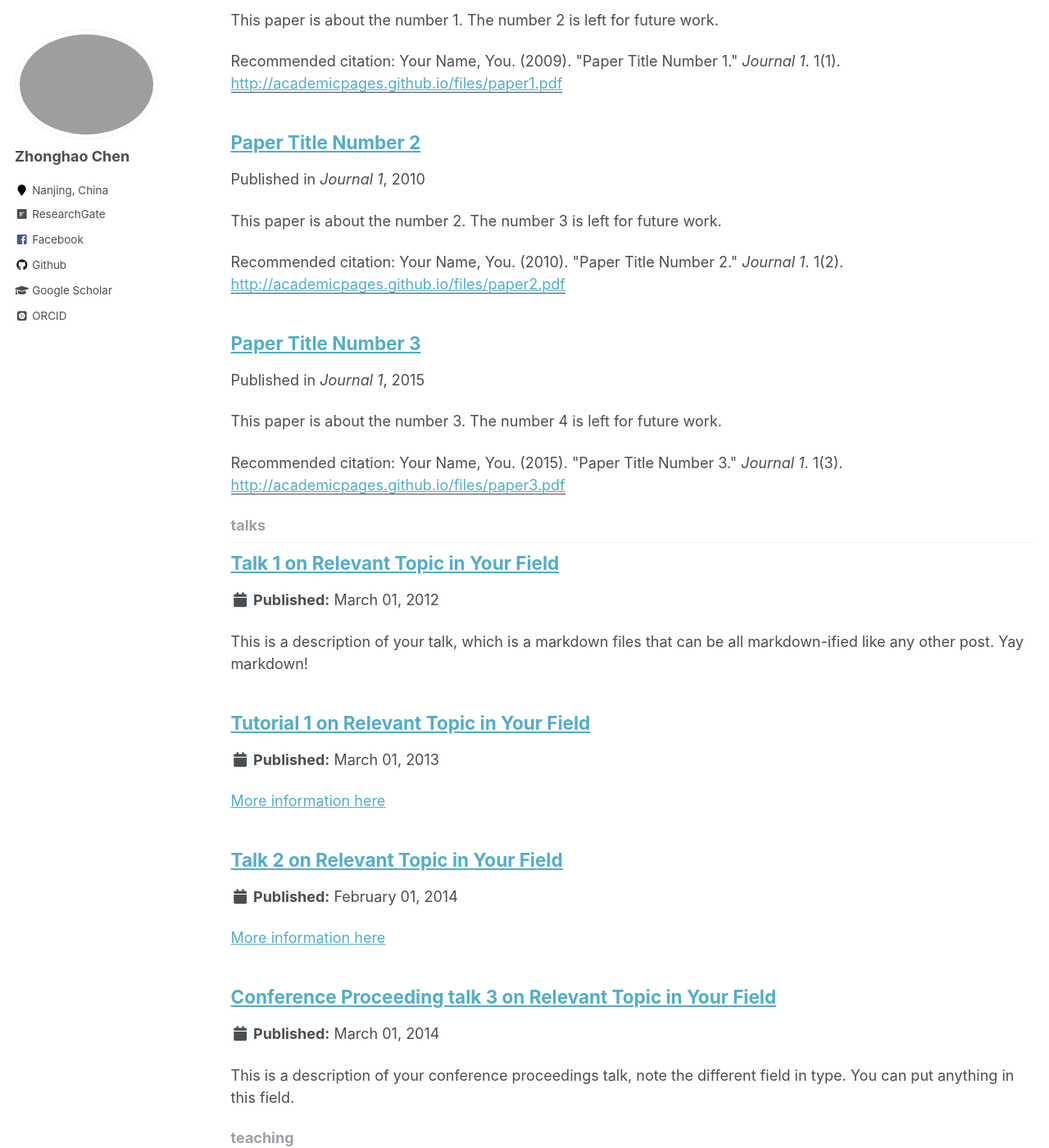
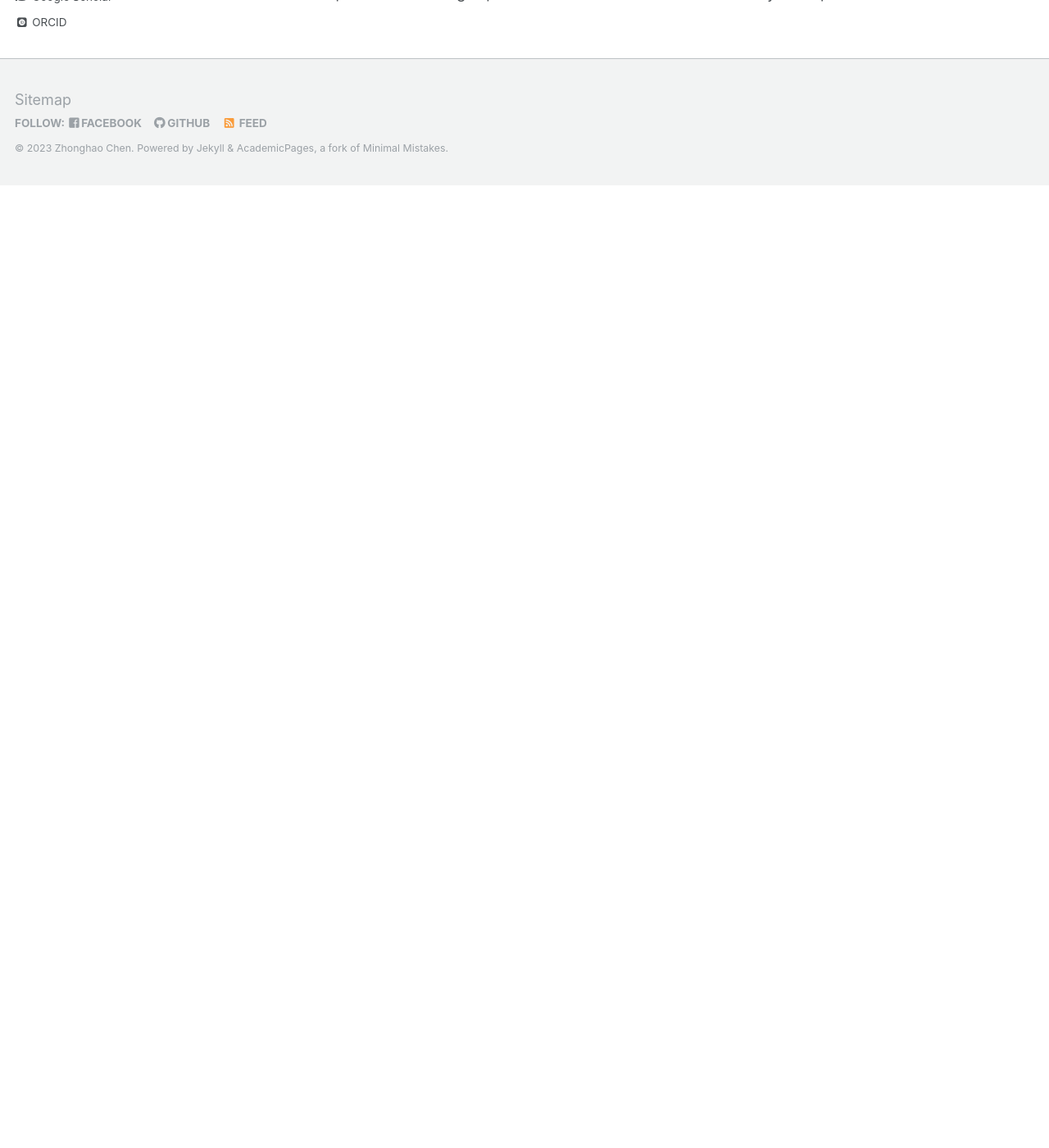
Before and after one commit to zhonghaochen/zhonghaochen.github.io, a Jekyll site: the page built from _pages/collection-archive.html, in a window 1280 px wide and 1400 px high, scrolled down 1257 px. Shown: the whole window at 82% size. Built offline with Jekyll 4.4.1, drawn with Linux system fonts in a browser that asks for light colours; some web fonts are replaced; after the commit the page ends 1483 px from its top, so only the background shows below that; part of the change alters nothing that is shown; some of the changed text lies outside the part shown.

```diff
--- a/_config.yml
+++ b/_config.yml
@@ -183,10 +183,10 @@ collections:
     output: true
     permalink: /:collection/:path/
   portfolio:
-    output: true
+    output: False
     permalink: /:collection/:path/
   talks:
-    output: true
+    output: False
     permalink: /:collection/:path/
 
 
```
